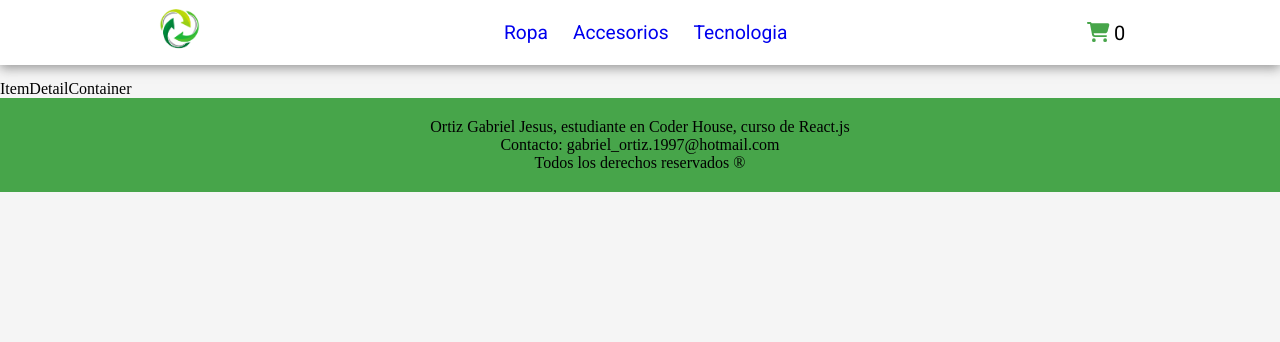
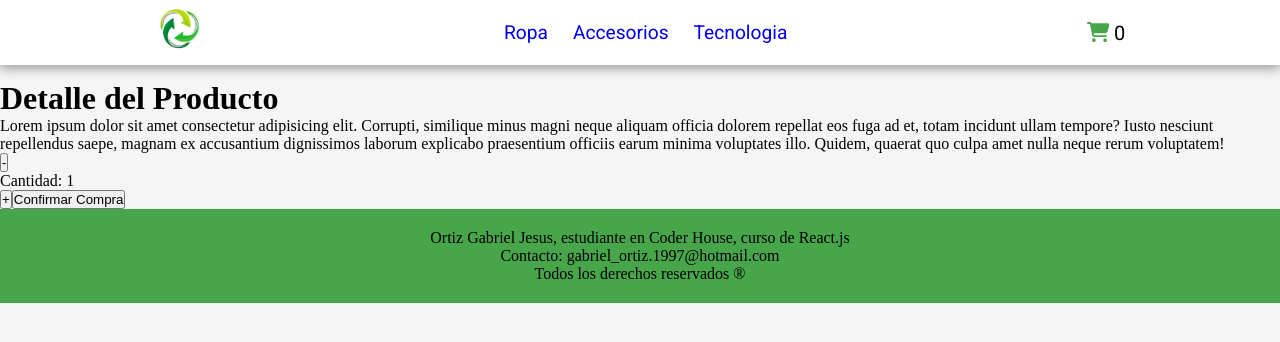
Before and after one commit to GabrielOrtiz522/PreEntrega1-Ortiz, a React (Create React App) app: page /item/1 in a window 1280 px wide. Shown: the top 342 px of the page. Built offline with nearby package versions, Linux system fonts and the light colour scheme.

Commit message:
Custom Provider

```diff
--- a/src/components/App.js
+++ b/src/components/App.js
@@ -1,4 +1,5 @@
 import { BrowserRouter } from "react-router-dom"
+import CustomProvider from "./CustomProvider"
 import Header from "./Header"
 import Main from "./Main"
 import Footer from "./Footer"
@@ -7,15 +8,20 @@ import Footer from "./Footer"
 
 const App = () => {
   return (
-    <BrowserRouter>
 
-      <Header/>
+    <CustomProvider>
 
-      <Main/>
+      <BrowserRouter>
 
-      <Footer/>
+        <Header/>
 
-    </BrowserRouter>
+        <Main/>
+
+        <Footer/>
+
+      </BrowserRouter>
+
+    </CustomProvider>
   )
 }
 
--- /dev/null
+++ b/src/components/CustomProvider.js
@@ -0,0 +1,20 @@
+import { createContext } from "react";
+
+const contexto = createContext()
+
+const Provider = contexto.Provider
+
+const CustomProvider = ({children}) => {
+    const valorDelContexto = {
+        carrito : [],
+        totalProductos : 0
+    }
+
+    return (
+        <Provider value={valorDelContexto}>
+            {children}
+        </Provider>
+    )
+}
+
+export default CustomProvider
--- /dev/null
+++ b/src/components/ItemCount.js
@@ -0,0 +1,37 @@
+import React from 'react'
+import { useState } from 'react'
+
+export const ItemCount = ({stock, onAdd}) => {
+
+    let [contador, setContador] = useState(1)
+
+    const handleSumar = () => {
+        if (contador < stock ){
+            setContador (contador + 1)
+        }
+    }
+
+    const handleRestar = () => {
+        if (contador > 0){
+            setContador (contador - 1)
+        }
+    }
+
+    const handleConfirmar = () => {
+        onAdd (contador)
+    }
+
+  return (
+    <div>
+        <button onClick={handleRestar}> - </button>
+
+        <p>Cantidad: {contador} </p>
+
+        <button onClick={handleSumar}> + </button>
+
+        <button onClick={handleConfirmar}> Confirmar Compra </button>
+    </div>
+  )
+}
+
+export default ItemCount
--- /dev/null
+++ b/src/components/ItemDetail.js
@@ -0,0 +1,26 @@
+import React from 'react'
+import { ItemCount } from './ItemCount'
+
+const ItemDetail = ({titulo, imagen,desc ,stock = 10 }) => {
+
+    const onAdd = (parametro) => {
+        console.log(parametro)
+    }
+
+  return (
+
+    <div>
+
+        <h1>Detalle del Producto</h1>
+
+        <p> Lorem ipsum dolor sit amet consectetur adipisicing elit. Corrupti, similique minus magni neque aliquam officia dolorem repellat eos fuga ad et, totam incidunt ullam tempore? Iusto nesciunt repellendus saepe, magnam ex accusantium dignissimos laborum explicabo praesentium officiis earum minima voluptates illo. Quidem, quaerat quo culpa amet nulla neque rerum voluptatem!</p>
+
+        <ItemCount stock={stock} onAdd={onAdd} />
+
+    </div>
+
+
+  )
+}
+
+export default ItemDetail
--- a/src/components/ItemDetailContainer.js
+++ b/src/components/ItemDetailContainer.js
@@ -1,8 +1,14 @@
 import React from 'react'
+import { useParams } from 'react-router-dom'
+import ItemDetail from './ItemDetail'
 
 const ItemDetailContainer = () => {
+
+  const params = useParams()
+  console.log(params.id)
+
   return (
-    <div>ItemDetailContainer</div>
+    <ItemDetail/>
   )
 }
 
```
